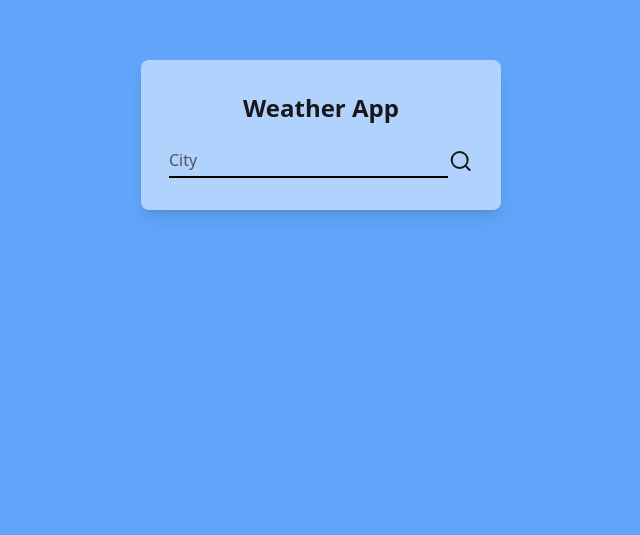
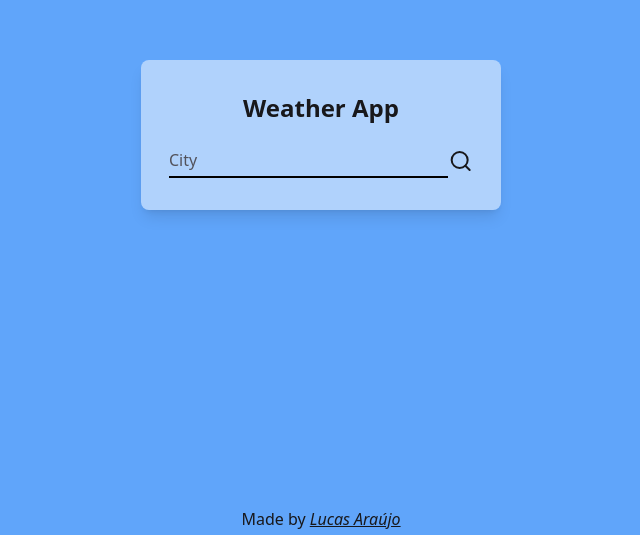
Before and after one commit to lucasadsr/weather-app, a Next.js app: page / in a window 1280 px wide. Shown: the part 265-800 px from the top of the page, without its empty margins (319-959 px from the left). Built offline with nearby package versions, Linux system fonts and the light colour scheme; no server answers.

Commit message:
adding footer

```diff
--- a/src/app/page.js
+++ b/src/app/page.js
@@ -41,7 +41,8 @@ export default function Home() {
   }
 
   return (
-    <main className="min-h-screen flex justify-center items-center">
+    <section className='overflow-hidden min-h-screen flex justify-center items-center'>
+      <main className="">
         <div className="h-fit min-w-[360px] bg-white/50 rounded-lg py-8 px-7 mx-2 shadow-lg">
           <h1 className="text-center text-2xl font-bold">Weather App</h1>
           <form className='flex w-full justify-between items-center mt-5' onSubmit={handleSubmit}>
@@ -58,6 +59,7 @@ export default function Home() {
             </div>
             : ''}
 
+
           {loading ?
             <Loading />
             : ''}
@@ -67,6 +69,11 @@ export default function Home() {
             : ''}
 
         </div>
+
       </main >
+      <footer className='absolute bottom-1'>
+        <p className=''>Made by <a href="https://github.com/lucasadsr" target="_blank" className='underline italic'>Lucas Araújo</a></p>
+      </footer>
+    </section>
   )
 }
```
Lines whose indentation alone changed are shown as unchanged.
